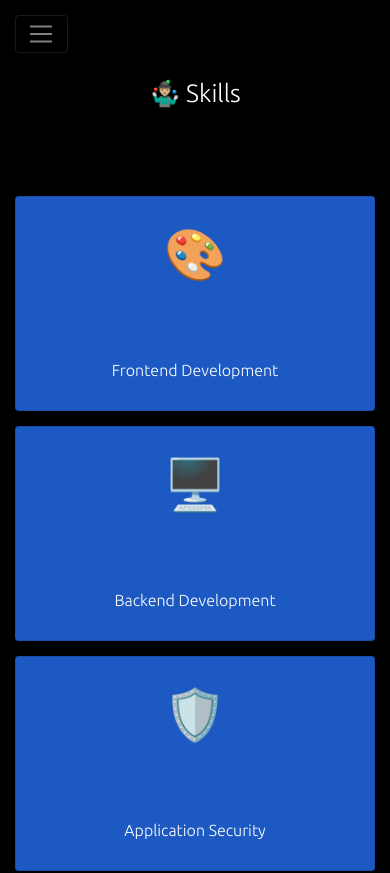
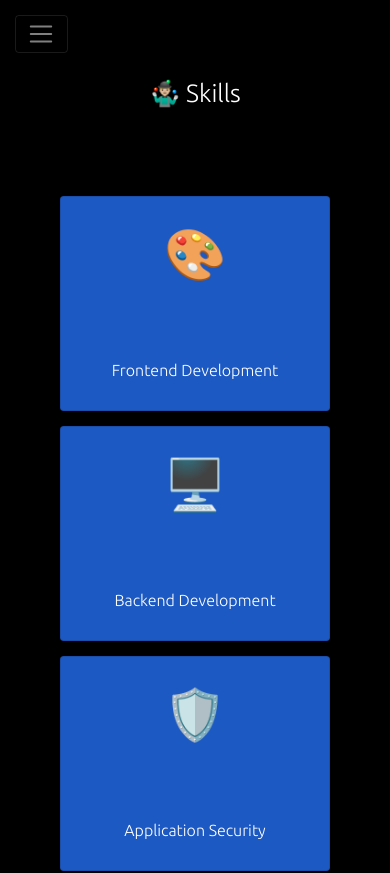
Before and after one commit to Hr24612/site, a React (Create React App) app: page /skills in a window 390 px wide. Shown: the top 873 px of the page. Built offline with nearby package versions, Linux system fonts and the light colour scheme; the HTML template or start-up script is replaced by a standard one.

Commit message:
fixed some UI elements and updated resume

```diff
--- a/src/App.css
+++ b/src/App.css
@@ -405,7 +405,7 @@ ul.timeline > li:before {
 @media screen and (max-width: 758px) {
 	.card {
 		background-color: #1d59c2;
-		margin: 10px;
+		margin: 20px;
 	}
 }
 @media screen and (max-width: 576px) {
@@ -417,7 +417,7 @@ ul.timeline > li:before {
 	}
 	.card {
 		background-color: #1d59c2;
-		margin: 0;
+		margin: 0 45px 0 45px;
 	}
 }
 
```
Also changed, not shown: 2 other files (tests, documents, lock files or other folders).
